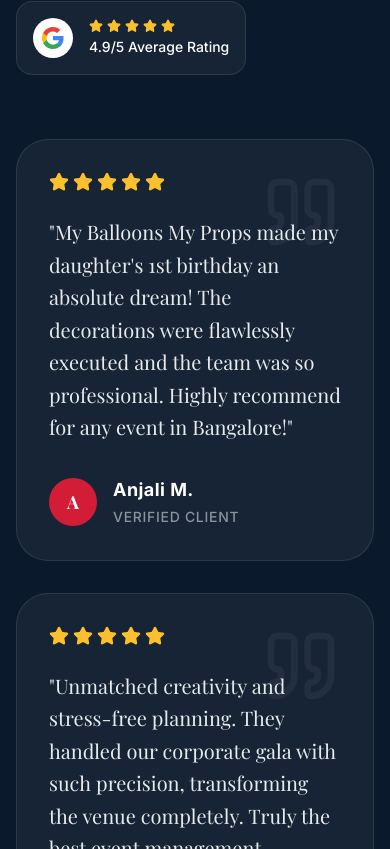
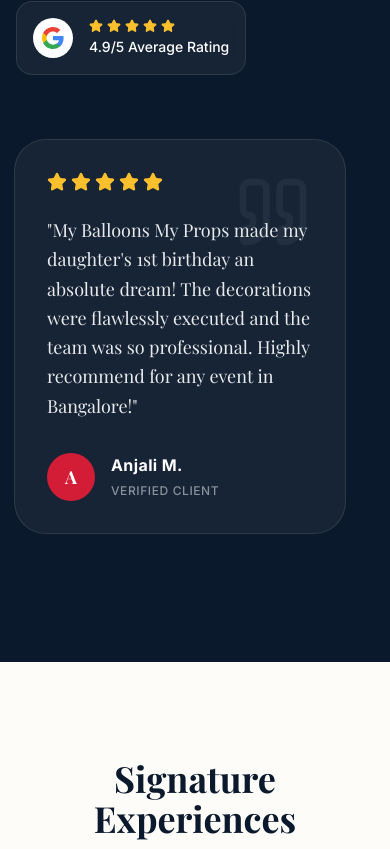
Before and after one commit to Sonikak004/myballons, a Next.js app: page / in a window 390 px wide. Shown: the part 5635-6484 px from the top of the page. Built offline with nearby package versions, Linux system fonts and the light colour scheme; a web font is replaced by a local one.

Commit message:
Convert mobile testimonials to horizontal swiping carousel

```diff
--- a/src/components/Testimonials.tsx
+++ b/src/components/Testimonials.tsx
@@ -76,15 +76,16 @@ export default function Testimonials() {
           </div>
 
           {/* Right: Scrolling Review Cards */}
-          <div className="lg:w-2/3 flex flex-col gap-8 md:gap-12 w-full">
+          <div className="lg:w-2/3 w-full">
+            <div className="flex flex-row lg:flex-col overflow-x-auto lg:overflow-visible gap-6 lg:gap-12 pb-8 lg:pb-0 snap-x snap-mandatory [scrollbar-width:none] [&::-webkit-scrollbar]:hidden w-[calc(100vw-2rem)] md:w-full -mx-4 px-4 md:mx-0 md:px-0">
               {testimonials.map((review, idx) => (
                 <motion.div
                   key={review.id}
-                initial={{ opacity: 0, y: 50 }}
+                  initial={{ opacity: 0, y: 30 }}
                   whileInView={{ opacity: 1, y: 0 }}
-                transition={{ duration: 0.8, delay: idx * 0.1 }}
-                viewport={{ once: true, margin: "-100px" }}
-                className="bg-white/5 border border-white/10 p-8 md:p-12 rounded-[2rem] relative hover:bg-white/10 transition-colors duration-500"
+                  transition={{ duration: 0.6, delay: idx * 0.1 }}
+                  viewport={{ once: true, margin: "-50px" }}
+                  className="w-[85vw] md:w-[400px] lg:w-full shrink-0 snap-center bg-white/5 border border-white/10 p-8 md:p-12 rounded-[2rem] relative hover:bg-white/10 transition-colors duration-500"
                 >
                   <Quote className="absolute top-8 right-8 text-white/5" size={80} />
                   <div className="flex gap-1 mb-6 text-accent">
@@ -92,20 +93,21 @@ export default function Testimonials() {
                       <Star key={i} fill="currentColor" size={20} />
                     ))}
                   </div>
-                <p className="text-xl md:text-2xl text-white/90 font-serif font-light leading-relaxed mb-8 relative z-10">
+                  <p className="text-lg md:text-xl lg:text-2xl text-white/90 font-serif font-light leading-relaxed mb-8 relative z-10 whitespace-normal">
                     "{review.text}"
                   </p>
                   <div className="flex items-center gap-4 relative z-10">
-                  <div className="w-12 h-12 rounded-full bg-secondary text-white flex items-center justify-center font-bold font-serif text-lg">
+                    <div className="w-12 h-12 rounded-full bg-secondary text-white flex items-center justify-center font-bold font-serif text-lg shrink-0">
                       {review.name.charAt(0)}
                     </div>
                     <div>
-                    <h4 className="font-bold text-lg text-white tracking-wide">{review.name}</h4>
-                    <span className="text-white/50 text-sm tracking-wider uppercase font-medium">Verified Client</span>
+                      <h4 className="font-bold text-base md:text-lg text-white tracking-wide">{review.name}</h4>
+                      <span className="text-white/50 text-xs md:text-sm tracking-wider uppercase font-medium">Verified Client</span>
                     </div>
                   </div>
                 </motion.div>
               ))}
+            </div>
           </div>
 
         </div>
```
Lines whose indentation alone changed are shown as unchanged.
